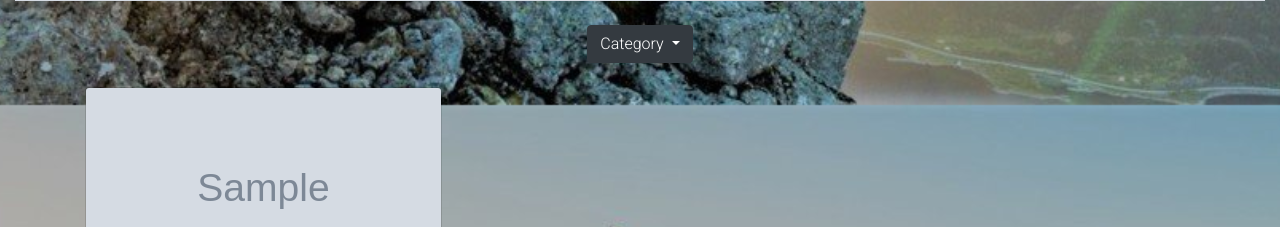
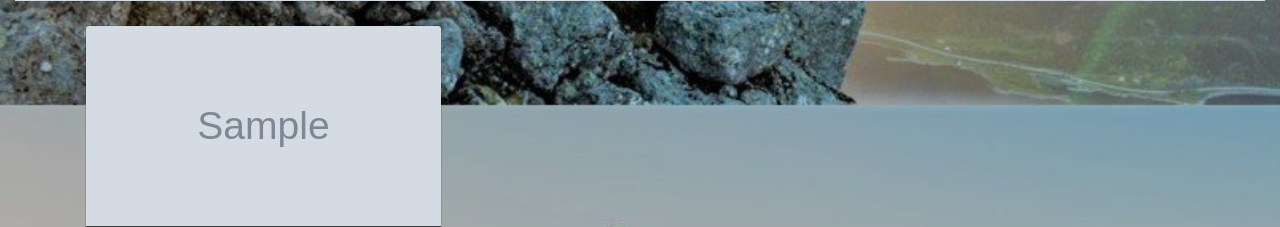
Before and after one commit to SondreOlimb/AlfaPrototype, a Django app: template templates/blog.html in a window 1280 px wide. Shown: the part 695-922 px from the top of the page. Run offline with Django 3.2, Linux system fonts and the light colour scheme; the template is opened without the code that fills it: most values are stand-ins (such as "Sample title", 1, 10 or a date in 2020); grey boxes marked "Sample" are stand-in pictures; parts of the project's set-up code (start-up, migrations or seed data) failed here and were passed over; some libraries are stand-ins or nearby versions.

Commit message:
fernet catagory

```diff
--- a/members/templates/user_profile.html
+++ b/members/templates/user_profile.html
@@ -128,7 +128,7 @@
                     <h5 class="card-title">{{ post.title }}</h5>
                     <p class="card-text">- {{ post.author.first_name }} {{ post.author.last_name }} <br/> {{ post.snippet|safe}}... </p>
                     <a href="{% url "article-detail" post.pk %}" class="btn btn-secondary">Open</a>
-                        <a href="{% url "category" post.category|slugify %}" class="btn btn-secondary">{{ post.category }}</a>
+
 
                     </div>
                 </div>
--- a/templates/blog.html
+++ b/templates/blog.html
@@ -27,7 +27,9 @@
                        {% for post in object_list|slice:":3" %}
                            {% if forloop.first %}
                             <div class="carousel-item active">
+                            {% if post.header_image %}
                               <img class="d-block w-100" src="{{ post.header_image.url }}"  alt="..." style = "object-fit: cover !important; min-width: 150vmin !important; height: 40vmax !important; ">
+                                {% endif %}
                                 <div class="carousel-caption  d-md-block">
                                     <a style ="text-decoration: none" class = "text-light" href="{% url "article-detail" post.pk %}" >
                                      <h5 style="font-size:6vw;">{{ post.title  }}</h5>
@@ -39,7 +41,9 @@
                             </div>
                            {% else %}
                                <div class="carousel-item">
+                               {% if post.header_image %}
                               <img class="d-block w-100" src="{{ post.header_image.url }}"  alt="..." style = "object-fit: cover !important; min-width: 150vmin !important; height: 40vmax !important; ">
+                                   {% endif %}
                                <div class="carousel-caption  d-md-block">
                                     <a style = "color: white; text-decoration: none" class = "text-light" href="{% url "article-detail" post.pk %}" >
                                      <h5 style="font-size:6vw;">{{ post.title  }}</h5>
@@ -64,22 +68,7 @@
         </div>
 
     <br/>
-{% if cat_menu %}
 
-        <div class="dropdown d-box text-center" >
-          <button class="btn btn-dark dropdown-toggle align-self-center" type="button" id="dropdownMenuButton" data-toggle="dropdown" aria-haspopup="true" aria-expanded="false" >
-            Category
-          </button>
-            <div class="dropdown-menu" aria-labelledby="dropdownMenuButton">
-              {% for item in cat_menu %}
-                <a class="dropdown-item" href="{% url "category" item|slugify %}">{{ item }}</a>
-                {% endfor %}
-
-
-              </div>
-        </div>
-    <br/>
-{% endif %}
 
 
     <div class=" container justify-content-center mx-auto  "  >
```
